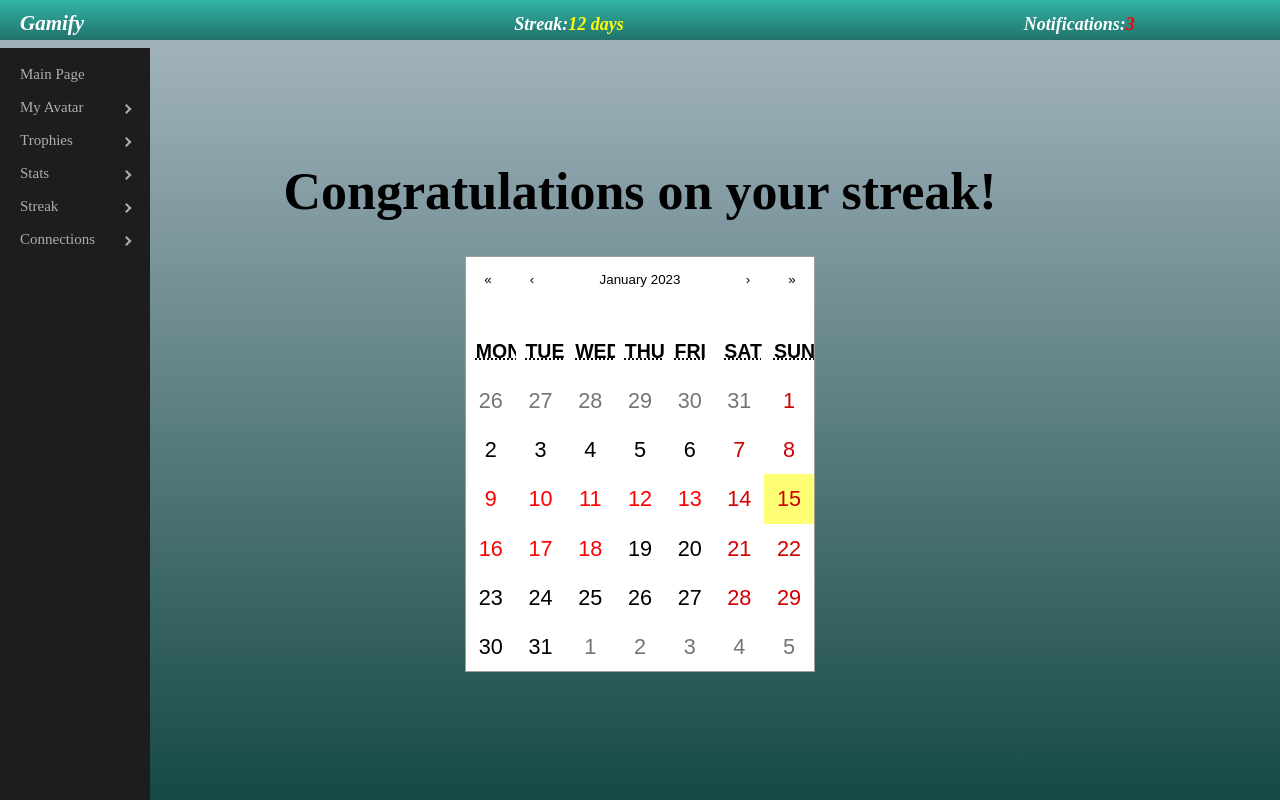
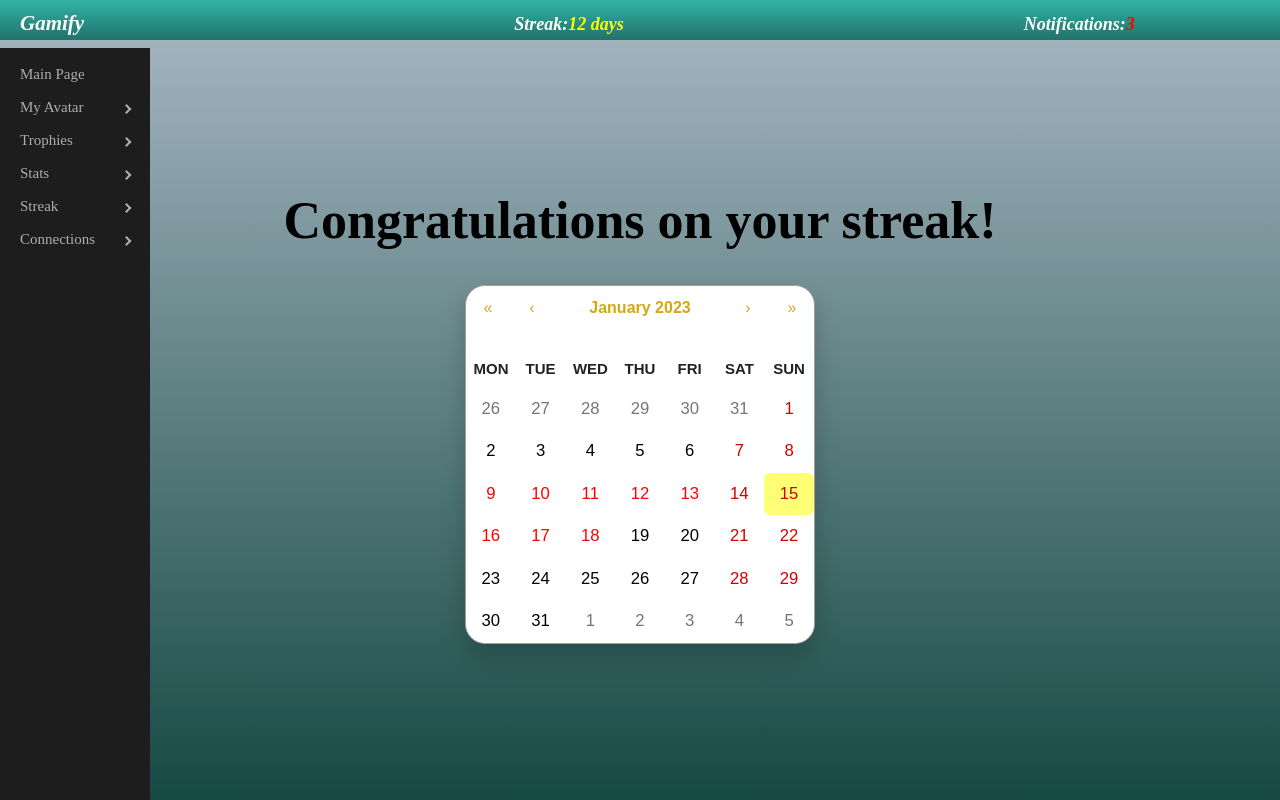
Before and after one commit to BodeaRazvan/Gamify, a React (Create React App) app in the folder gamify/: page /streak in a window 1280 px wide. Built offline with nearby package versions, Linux system fonts and the light colour scheme.

Commit message:
small changes to streak page

```diff
--- a/gamify/src/contest/Contest.css
+++ b/gamify/src/contest/Contest.css
@@ -369,13 +369,6 @@
     transform: scale(1.1);
 }
 
-.highlight {
-    color:red;
-    font-weight: bold;
-    font-style: italic;
-    font-size: 20px;
-}
-
 .container {
     display: flex;
     align-items: flex-end;
--- a/gamify/src/mainPage/MainPage.js
+++ b/gamify/src/mainPage/MainPage.js
@@ -1,70 +1,18 @@
 import '../App.css';
 import '../index.css';
 import {Navbar} from "react-bootstrap";
-import {ProSidebar, Menu, MenuItem, SubMenu} from 'react-pro-sidebar';
 import 'react-pro-sidebar/dist/css/styles.css';
-import {useNavigate} from "react-router";
 import React, {useEffect} from "react";
 import GenerateAvatar from "../avatar/GenerateAvatar";
+import SidebarMainPage from "../sidebarAndNavbar/SidebarMainPage";
 
 
 function MainPage() {
 
-
-    let navigate = useNavigate();
-    const goToLogin = () => {
-        navigate('/login');
-    }
-    const goToRegister = () => {
-        navigate('/register');
-    }
-
-    const logOut = () => {
-        navigate('/');
-    }
-
     return(
         <div>
-            <Navbar sticky="top" className="navbar" style={{fontFamily: "poppins"}}>
-                <div>
-                    <p className="navBarTitle" style={{display: "inline", color: "white"}}>Gamify</p>
-                    <p className="navBarStreak" style={{display: "inline", color: "white"}}>Streak:
-                        <p style={{display: "inline", color: "yellow"}}>
-                        12 days
-                    </p></p>
-                    <p className="navBarNotification" style={{display: "inline", color: "white"}}>Notifications:
-                    <p style={{display: "inline", color: "red"}}>
-                         3
-                    </p>
-                    </p>
-                    <button className="navbarButton" onClick={logOut}> Log out</button>
-                </div>
-            </Navbar>
-            <ProSidebar style={{
-                marginTop: 48,
-                position: "fixed",
-                fontFamily: "poppins",
-                sticky: "top",
-                width: "150px",
-                minWidth: "150px",
-                fontSize: "20px",
-            }} className="mySideBar">
-                <Menu iconShape="square">
-                    <MenuItem onClick={() => {}}>Menu</MenuItem>
-                    <SubMenu title="Profile" onClick={() => navigate("/profile")}>
-                    </SubMenu>
-                    <SubMenu title="Games">
-                        <MenuItem onClick={() =>  {localStorage.setItem("gameOption","1");navigate("/chooseCourseSubject")}}> Classic quiz</MenuItem>
-                        <MenuItem onClick={() =>  {localStorage.setItem("gameOption","2");navigate("/chooseCourseSubject")}}> Approximate</MenuItem>
-                        <MenuItem onClick={() =>  {localStorage.setItem("gameOption","3");navigate("/chooseCourseSubject")}}> Columns</MenuItem>
-                        <MenuItem onClick={() => {localStorage.setItem("gameOption","4");navigate("/chooseCourseSubject")}}> Drag & Drop</MenuItem>
-                    </SubMenu>
-                    <SubMenu title="Courses" onClick={() => {localStorage.setItem("gameOption","5");navigate("/chooseCourseSubject")}}>
-                    </SubMenu>
-                    <SubMenu title="Contest" onClick={() => navigate("/contest")}>
-                    </SubMenu>
-                </Menu>
-            </ProSidebar>
+            <Navbar/>
+            <SidebarMainPage/>
             <div className="App" style={{fontFamily:"poppins"}}>
                 <header className="myHeader">
                    <GenerateAvatar/>
--- /dev/null
+++ b/gamify/src/profile/Streak.css
@@ -0,0 +1,135 @@
+.highlight {
+    color:red;
+    font-weight: bold;
+    font-style: italic;
+    font-size: 20px;
+}
+
+.react-calendar {
+    width: 500px;
+    max-width: 100%;
+    background-color: #fff;
+    color: #222;
+    border-radius: 15px;
+    box-shadow: 0 12px 24px rgba(0, 0, 0, 0.2);
+    font-family: Arial, Helvetica, sans-serif;
+    font-size: 20px;
+}
+
+.react-calendar {
+    width: 400px;
+    max-width: 100%;
+    background-color: #fff;
+    color: #222;
+    border-radius: 20px;
+    box-shadow: 0 12px 24px rgba(0, 0, 0, 0.2);
+    font-family: Arial, Helvetica, sans-serif;
+    line-height: 1.125em;
+}
+
+.react-calendar__navigation button {
+    color: #d4a713;
+    min-width: 44px;
+    background: none;
+    font-size: 16px;
+    margin-top: 8px;
+}
+
+.react-calendar__navigation button:enabled:hover,
+.react-calendar__navigation button:enabled:focus {
+    background-color: #f8f8fa;
+}
+.react-calendar__navigation button[disabled] {
+    background-color: #f0f0f0;
+}
+abbr[title] {
+    text-decoration: none;
+}
+
+/* .react-calendar__month-view__days__day--weekend {
+  color: #d10000;
+ } */
+
+.react-calendar__tile:enabled:hover,
+.react-calendar__tile:enabled:focus {
+    background: #f8f8fa;
+    color: #d4a713;
+    border-radius: 6px;
+}
+
+.react-calendar__tile--now {
+    background: #d4a71333;
+    border-radius: 6px;
+    font-weight: bold;
+    color: #d4a713;
+}
+
+.react-calendar__tile--now:enabled:hover,
+.react-calendar__tile--now:enabled:focus {
+    background: #d4a71333;
+    border-radius: 6px;
+    font-weight: bold;
+    color: #d4a713;
+}
+
+.react-calendar__tile--hasActive:enabled:hover,
+.react-calendar__tile--hasActive:enabled:focus {
+    background: #f8f8fa;
+}
+
+.react-calendar__tile--active {
+    background: #d4a713;
+    border-radius: 6px;
+    font-weight: bold;
+    color: white;
+}
+
+.react-calendar__tile--active:enabled:hover,
+.react-calendar__tile--active:enabled:focus {
+    background: #d4a713;
+    color: white;
+}
+
+.react-calendar--selectRange .react-calendar__tile--hover {
+    background-color: #f8f8fa;
+}
+
+.react-calendar__tile--range {
+    background: #f8f8fa;
+    color: #d4a713;
+    border-radius: 0;
+}
+
+.react-calendar__tile--rangeStart {
+    border-top-right-radius: 0;
+    border-bottom-right-radius: 0;
+    border-top-left-radius: 6px;
+    border-bottom-left-radius: 6px;
+    background: #d4a713;
+    color: white;
+}
+
+.react-calendar__tile--rangeEnd {
+    border-top-left-radius: 0;
+    border-bottom-left-radius: 0;
+    border-top-right-radius: 6px;
+    border-bottom-right-radius: 6px;
+    background: #d4a713;
+    color: white;
+}
+
+.react-calendar__navigation {
+    display: flex;
+}
+
+.react-calendar__navigation__label {
+    font-weight: bold;
+}
+
+.react-calendar__navigation__arrow {
+    flex-grow: 0.333;
+}
+
+.react-calendar__month-view__weekdays {
+    text-align: center;
+}
--- a/gamify/src/profile/StreakPage.js
+++ b/gamify/src/profile/StreakPage.js
@@ -1,5 +1,6 @@
 import '../App.css';
 import '../index.css';
+import './Streak.css';
 import 'react-pro-sidebar/dist/css/styles.css';
 import React, {useEffect} from "react";
 import NavbarCustom from "../sidebarAndNavbar/NavbarCustom";
@@ -33,7 +34,7 @@ export default function StreakPage() {
                     <h1>Congratulations on your streak!</h1>
                     <Calendar className="react-calendar" tileClassName={({ date }) => {
                         if(mark.find(x => x === date.getDate() + "-" + (date.getMonth() + 1) + "-" + date.getFullYear())){
-                            return  'highlight' //(in Contest.css)
+                            return 'highlight'
                         }
                     }}
                     />
--- a/gamify/src/sidebarAndNavbar/SidebarMainPage.js
+++ b/gamify/src/sidebarAndNavbar/SidebarMainPage.js
@@ -30,7 +30,7 @@ export default function SidebarMainPage() {
                         <MenuItem onClick={() =>  {localStorage.setItem("gameOption","3");navigate("/chooseCourseSubject")}}> Columns</MenuItem>
                         <MenuItem onClick={() => {localStorage.setItem("gameOption","4");navigate("/chooseCourseSubject")}}> Drag & Drop</MenuItem>
                     </SubMenu>
-                    <SubMenu title="Courses" onClick={() => navigate("/chooseCourseSubject")}>
+                    <SubMenu title="Courses" onClick={() => {localStorage.setItem("gameOption","5");navigate("/chooseCourseSubject")}}>
                     </SubMenu>
                     <SubMenu title="Contest" onClick={() => navigate("/contest")}>
                     </SubMenu>
```
